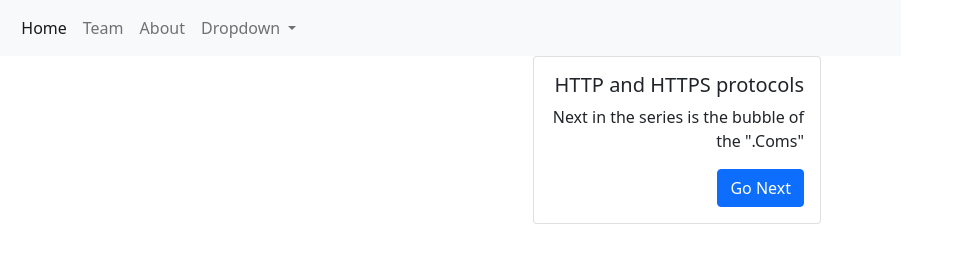
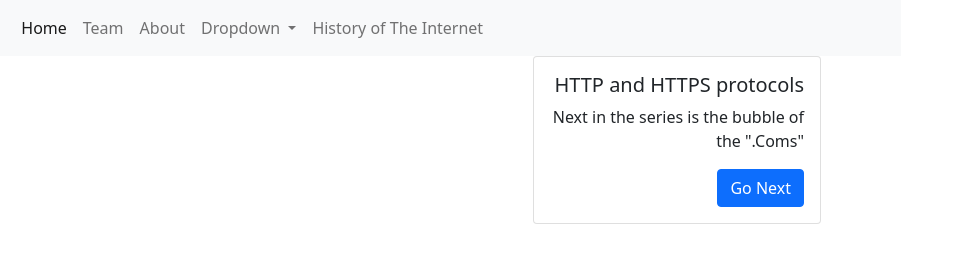
Before and after one commit to DanteArdolino/is117-InternetWorks, a website: page docs/DNS.html in a window 1280 px wide. Shown: the top 280 px of the page, 309-1280 px from the left. Drawn offline with nearby package versions, Linux system fonts and the light colour scheme.

Commit message:
Task: added link to "History of the Internet Site"

```diff
--- a/docs/DNS.html
+++ b/docs/DNS.html
@@ -51,6 +51,9 @@
               <li><a class="dropdown-item" href="history.html">History of the Internet (TL)</a></li>
             </ul>
           </li>
+          <li class="nav-item">
+            <a class="nav-link" href="https://danteardolino.github.io/is117/index.html">History of The Internet</a>
+          </li>
 
         </ul>
 
```
Also changed, not shown: docs/Domain.html (+3 -0 lines), docs/HTTP.html (+3 -0 lines), docs/IPAddresses.html (+3 -0 lines), docs/W3C.html (+3 -0 lines), docs/about.html (+3 -0 lines), docs/history.html (+3 -0 lines), docs/team.html (+3 -0 lines).
